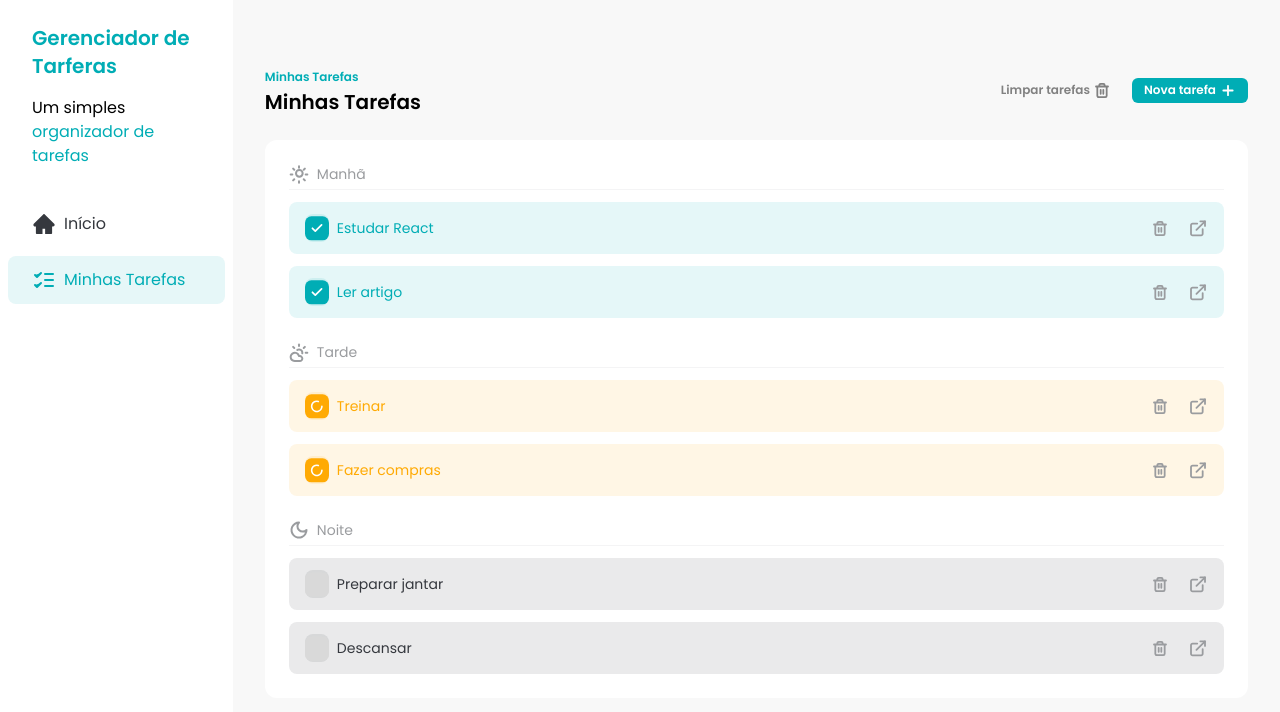
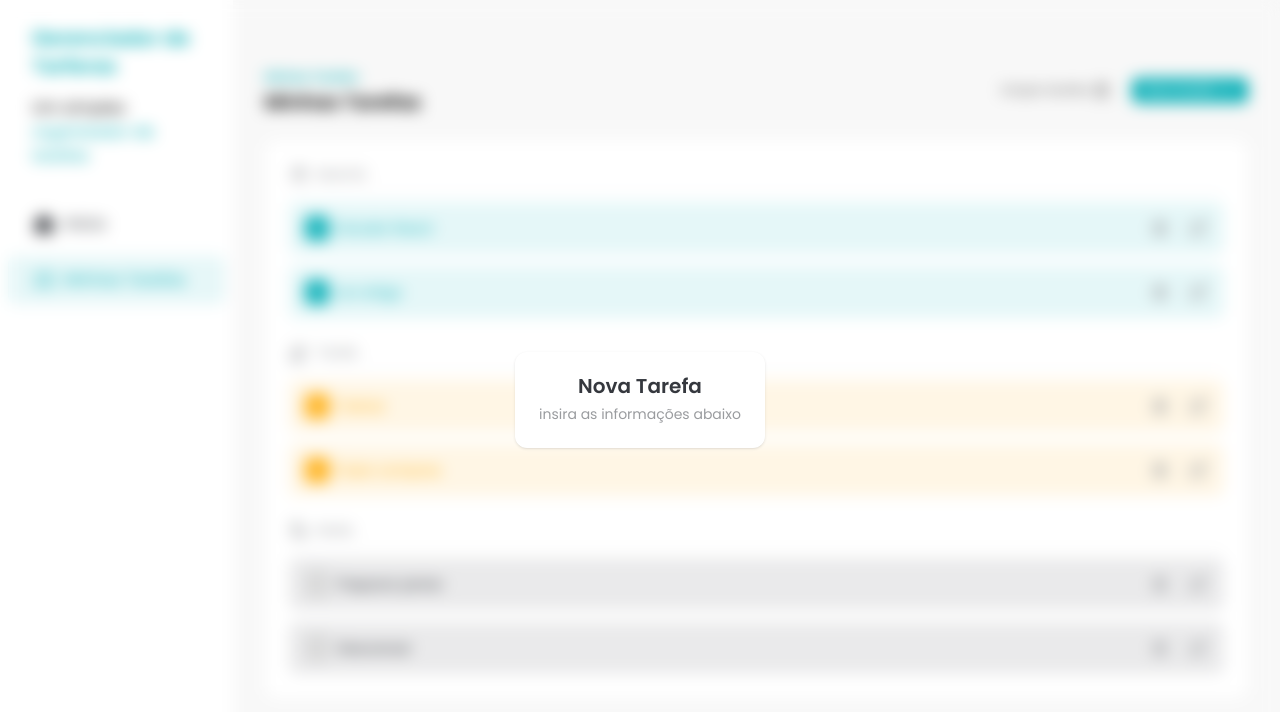
Before and after one commit to Andersonamalta/task-manager, a React (Vite) app: page / in a window 1280 px wide. Both pictures are taken after a click on the button "Nova tarefa". Shown: the top 712 px of the page. Built offline with nearby package versions, Linux system fonts and the light colour scheme.

Commit message:
feat: add initial AddTaskDialog components

```diff
--- /dev/null
+++ b/src/components/AddTaskDialog.jsx
@@ -0,0 +1,20 @@
+import { createPortal } from "react-dom"
+
+const AddTaskDialog = ({ isOpen }) => {
+  if (!isOpen) return null
+
+  return createPortal(
+    <div className="fixed bottom-0 left-0 top-0 flex h-screen w-screen items-center justify-center backdrop-blur">
+      {/*Dialog*/}
+      <div className="rounded-xl bg-white p-5 text-center shadow">
+        <h2 className="text-xl font-semibold text-[#35383E]">Nova Tarefa</h2>
+        <p className="m-1 text-sm text-[#9A9C9F]">
+          insira as informações abaixo
+        </p>
+      </div>
+    </div>,
+    document.body
+  )
+}
+
+export default AddTaskDialog
--- a/src/components/Tasks.jsx
+++ b/src/components/Tasks.jsx
@@ -13,9 +13,11 @@
 import Button from "./Button"
 import TASKS from "../constants/tasks"
 import TaskIem from "./TaskItem"
+import AddTaskDialog from "./AddTaskDialog"
 
 const Tasks = () => {
   const [tasks, setTasks] = useState(TASKS)
+  const [addTaskDialogIsOpen, setAddTaskDialogIsOpen] = useState(false)
 
   // Pega todas as tarefas com o time igual a morning e armazena nessa variavel
   const morningTasks = tasks.filter((task) => task.time == "Manhã")
@@ -70,10 +72,15 @@
             {" "}
             Limpar tarefas <TrashIcon />
           </Button>
-          <Button>
+          <Button
+            onclick={() => {
+              setAddTaskDialogIsOpen(true)
+            }}
+          >
             {" "}
             Nova tarefa <AddIcon />
           </Button>
+          <AddTaskDialog isOpen={addTaskDialogIsOpen} />
         </div>
       </div>
 
```
